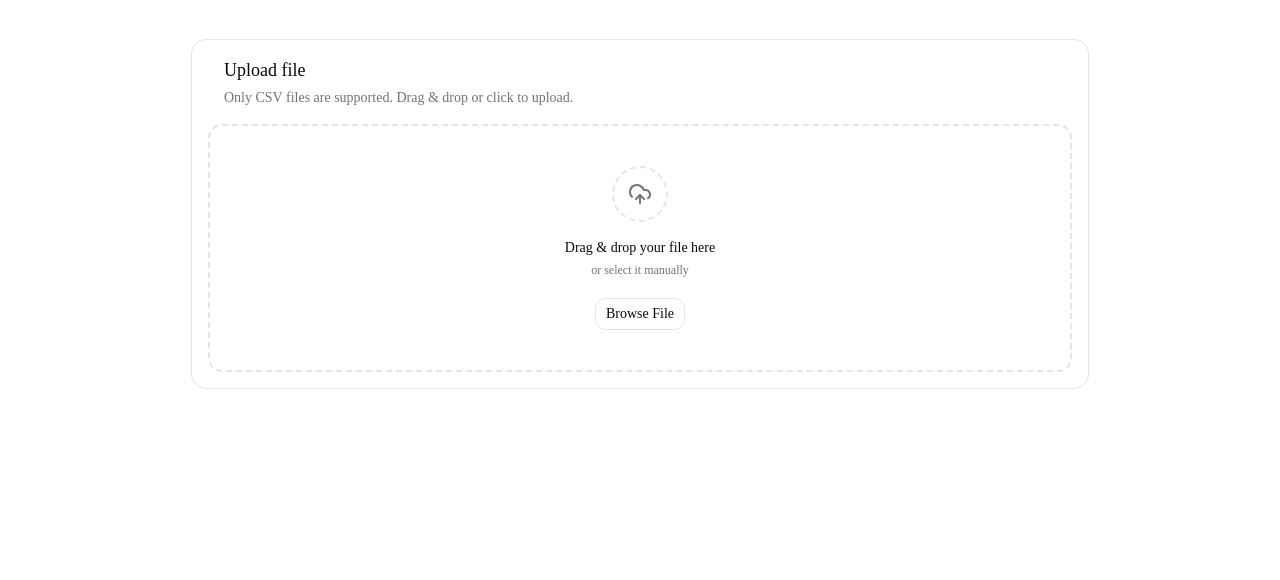
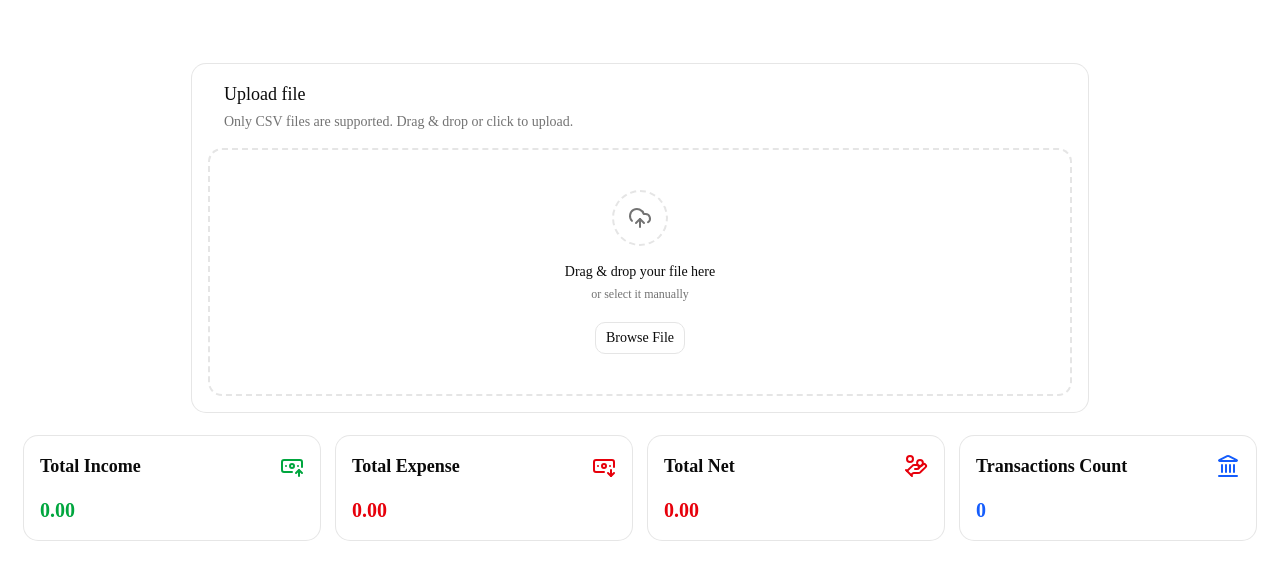
Before and after one commit to AndriiSalohub/bank-statement-analyzer, a Next.js app: page / in a window 1280 px wide. Shown: the top 580 px of the page. Built offline with nearby package versions, Linux system fonts and the light colour scheme.

Commit message:
feat: add sumary card display

```diff
--- a/app/page.tsx
+++ b/app/page.tsx
@@ -1,8 +1,58 @@
 'use client';
+import SummaryCards from '@/components/dashboard/summary-cards.component';
 import FileUploadMotion from '@/components/file-upload/file-upload-card.component';
+import { calculateTransactionsSummary } from '@/lib/statement';
+import { Transaction } from '@/types/transaction.types';
+import { useMemo, useState } from 'react';
 
 const Home = () => {
-  return <FileUploadMotion />;
+  const [transactions, setTransations] = useState<Transaction[]>([]);
+  const [uploadedFiles, setUploadedFiles] = useState<File[]>([]);
+  const [isLoading, setIsLoading] = useState<boolean>(false);
+
+  const handleFileUpload = (newTransactions: Transaction[], file: File) => {
+    setTransations((prevTransactions) => [
+      ...prevTransactions,
+      ...newTransactions,
+    ]);
+    setUploadedFiles((prevFiles) => [...prevFiles, file]);
+  };
+
+  const handleDeleteFile = (fileIndex: number) => {
+    const fileToRemove = uploadedFiles[fileIndex];
+
+    setTransations((prevTransactions) => [
+      ...prevTransactions.filter(
+        (transaction) => transaction.sourceFileName !== fileToRemove.name
+      ),
+    ]);
+
+    setUploadedFiles((prev) => prev.filter((_, index) => index !== fileIndex));
+  };
+
+  const { totalIncome, totalExpense, netResult, transactionsCount } = useMemo(
+    () => calculateTransactionsSummary(transactions),
+    [transactions]
+  );
+
+  return (
+    <main className="p-6 space-y-6">
+      <FileUploadMotion
+        uploadedFiles={uploadedFiles}
+        onDataLoaded={handleFileUpload}
+        onDelete={handleDeleteFile}
+        isLoading={isLoading}
+        setIsLoading={setIsLoading}
+      />
+      <SummaryCards
+        totalIncome={totalIncome}
+        totalExpense={totalExpense}
+        transactionsCount={transactionsCount}
+        netResult={netResult}
+        isLoading={isLoading}
+      />
+    </main>
+  );
 };
 
 export default Home;
--- /dev/null
+++ b/components/dashboard/summary-cards.component.tsx
@@ -0,0 +1,85 @@
+import { FC } from 'react';
+import { Card, CardContent, CardHeader, CardTitle } from '@/components/ui/card';
+import { cn } from '@/lib/utils';
+import {
+  BanknoteArrowDown,
+  BanknoteArrowUp,
+  HandCoins,
+  Landmark,
+} from 'lucide-react';
+
+interface SummaryCardsProps {
+  totalIncome: number;
+  totalExpense: number;
+  transactionsCount: number;
+  netResult: number;
+  isLoading: boolean;
+}
+
+const SummaryCards: FC<SummaryCardsProps> = ({
+  totalIncome,
+  totalExpense,
+  transactionsCount,
+  netResult,
+  isLoading,
+}) => {
+  const netColor = netResult > 0 ? 'text-green-600' : 'text-red-600';
+
+  const cards = [
+    {
+      title: 'Total Income',
+      value: totalIncome.toFixed(2),
+      icon: BanknoteArrowUp,
+      color: 'text-green-600',
+    },
+    {
+      title: 'Total Expense',
+      value: totalExpense.toFixed(2),
+      icon: BanknoteArrowDown,
+      color: 'text-red-600',
+    },
+    {
+      title: 'Total Net',
+      value: netResult.toFixed(2),
+      icon: HandCoins,
+      color: netColor,
+    },
+    {
+      title: 'Transactions Count',
+      value: transactionsCount,
+      icon: Landmark,
+      color: 'text-blue-600',
+    },
+  ];
+
+  return (
+    <section
+      className={cn(
+        'grid gap-4 md:grid-cols-2 lg:grid-cols-4',
+        isLoading && 'animate-pulse opacity/50'
+      )}
+    >
+      {cards.map((card) => {
+        const Icon = card.icon;
+
+        return (
+          <Card key={card.title}>
+            <CardHeader className="flex justify-between items-center">
+              <CardTitle className="text-lg font-semibold">
+                {card.title}
+              </CardTitle>
+              <Icon className={card.color} />
+            </CardHeader>
+            <CardContent>
+              <p className={cn('text-xl font-semibold', card.color)}>
+                {card.value}
+              </p>
+            </CardContent>
+          </Card>
+        );
+      })}
+    </section>
+  );
+};
+
+export default SummaryCards;
--- a/components/file-upload/drop-zone.component.tsx
+++ b/components/file-upload/drop-zone.component.tsx
@@ -6,9 +6,14 @@ import { Button } from '@/components/ui/button';
 interface DropZoneProps {
   isDragActive: boolean;
   onClick: () => void;
+  disabled: boolean;
 }
 
-export const DropZone: FC<DropZoneProps> = ({ isDragActive, onClick }) => (
+export const DropZone: FC<DropZoneProps> = ({
+  isDragActive,
+  onClick,
+  disabled = false,
+}) => (
   <div
     onClick={onClick}
     className={cn(
@@ -36,7 +41,12 @@ export const DropZone: FC<DropZoneProps> = ({ isDragActive, onClick }) => (
       <p className="text-xs text-muted-foreground">or select it manually</p>
     </div>
 
-    <Button type="button" variant="outline" className="mt-1">
+    <Button
+      type="button"
+      variant="outline"
+      className="mt-1"
+      disabled={disabled}
+    >
       Browse File
     </Button>
   </div>
--- a/components/file-upload/file-upload-card.component.tsx
+++ b/components/file-upload/file-upload-card.component.tsx
@@ -1,4 +1,4 @@
-import { useEffect, useState } from 'react';
+import { FC } from 'react';
 import FileUpload from './file-upload.component';
 import {
   Card,
@@ -7,34 +7,22 @@ import {
   CardTitle,
 } from '@/components/ui/card';
 import { Transaction } from '@/types/transaction.types';
-import { calculateTransactionsSummary } from '@/lib/statement';
 
-const FileUploadMotion = () => {
-  const [transactions, setTransations] = useState<Transaction[]>([]);
-  const [uploadedFiles, setUploadedFiles] = useState<File[]>([]);
+interface FileUploadMotionProps {
+  uploadedFiles: File[];
+  onDataLoaded: (newTransactions: Transaction[], file: File) => void;
+  onDelete: (fileIndex: number) => void;
+  isLoading: boolean;
+  setIsLoading: (isLoading: boolean) => void;
+}
 
-  const handleFileUpload = (data: Transaction[], file: File) => {
-    setTransations((prevTransactions) => [...prevTransactions, ...data]);
-    setUploadedFiles((prevFiles) => [...prevFiles, file]);
-  };
-
-  const handleDeleteFile = (fileIndex: number) => {
-    const fileToRemove = uploadedFiles[fileIndex];
-
-    setTransations((prevTransactions) => [
-      ...prevTransactions.filter(
-        (transaction) => transaction.sourceFileName !== fileToRemove.name
-      ),
-    ]);
-
-    setUploadedFiles((prev) => prev.filter((_, index) => index !== fileIndex));
-  };
-
-  useEffect(() => {
-    console.log(transactions);
-    console.log(calculateTransactionsSummary(transactions));
-  }, [uploadedFiles, transactions]);
-
+const FileUploadMotion: FC<FileUploadMotionProps> = ({
+  uploadedFiles,
+  onDataLoaded,
+  onDelete,
+  isLoading,
+  setIsLoading,
+}) => {
   return (
     <Card className="w-full max-w-4xl mx-auto mt-4 sm:mt-10 px-2 sm:px-4">
       <CardHeader>
@@ -44,9 +32,11 @@ const FileUploadMotion = () => {
         </CardDescription>
       </CardHeader>
       <FileUpload
-        onDataLoaded={handleFileUpload}
-        onDelete={handleDeleteFile}
+        onDataLoaded={onDataLoaded}
+        onDelete={onDelete}
         files={uploadedFiles}
+        isLoading={isLoading}
+        setIsLoading={setIsLoading}
       />
     </Card>
   );
--- a/components/file-upload/file-upload.component.tsx
+++ b/components/file-upload/file-upload.component.tsx
@@ -1,4 +1,4 @@
-import { FC, useRef, useState } from 'react';
+import { FC, useRef } from 'react';
 import { useDropzone } from 'react-dropzone';
 import FileItem from './file-item.component';
 import DropZone from './drop-zone.component';
@@ -10,10 +10,17 @@ interface FileUploadProps {
   onDataLoaded?: (data: Transaction[], file: File) => void;
   onDelete: (fileIndex: number) => void;
   files: File[];
+  isLoading: boolean;
+  setIsLoading: (isLoading: boolean) => void;
 }
 
-const FileUpload: FC<FileUploadProps> = ({ onDataLoaded, onDelete, files }) => {
-  const [isLoading, setIsLoading] = useState<boolean>(false);
+const FileUpload: FC<FileUploadProps> = ({
+  onDataLoaded,
+  onDelete,
+  files,
+  isLoading,
+  setIsLoading,
+}) => {
   const fileInputRef = useRef<HTMLInputElement>(null);
 
   const handleFileChange = (newFiles: File[]) => {
@@ -84,7 +91,11 @@ const FileUpload: FC<FileUploadProps> = ({ onDataLoaded, onDelete, files }) => {
         className="hidden"
       />
 
-      <DropZone isDragActive={isDragActive} onClick={handleClick} />
+      <DropZone
+        isDragActive={isDragActive}
+        onClick={handleClick}
+        disabled={isLoading}
+      />
 
       {isLoading && <p>Analyzing file data...</p>}
 
--- a/components/shared/header.component.tsx
+++ /dev/null
@@ -1,5 +0,0 @@
-const Header = () => {
-  return <header></header>;
-};
-
-export default Header;
```
